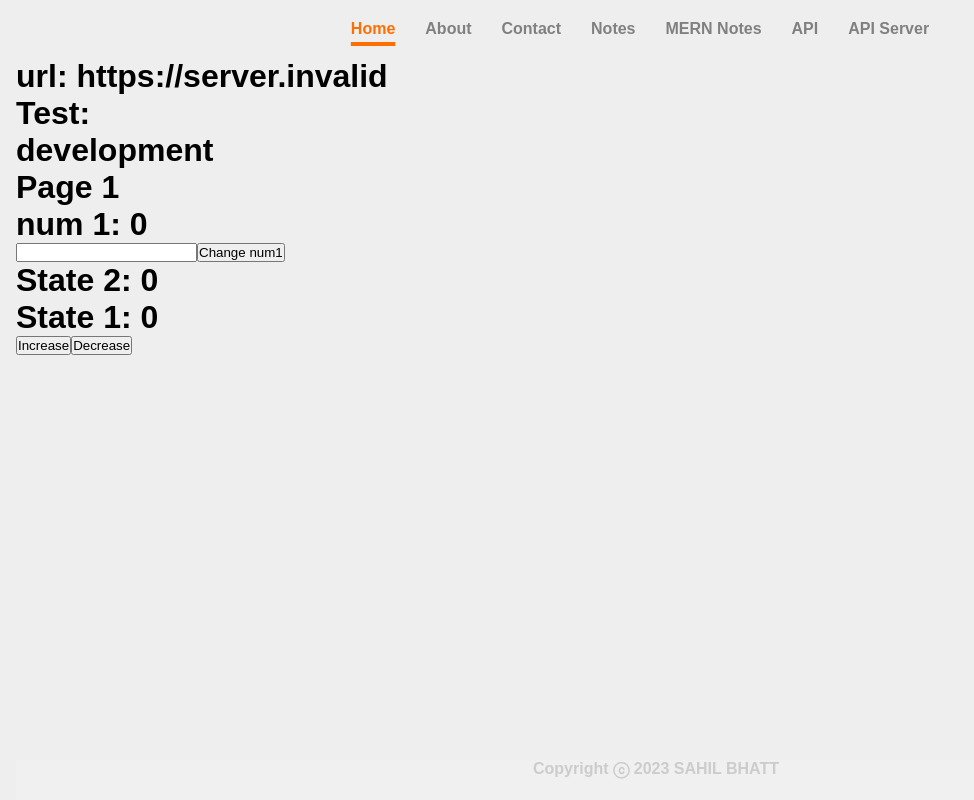
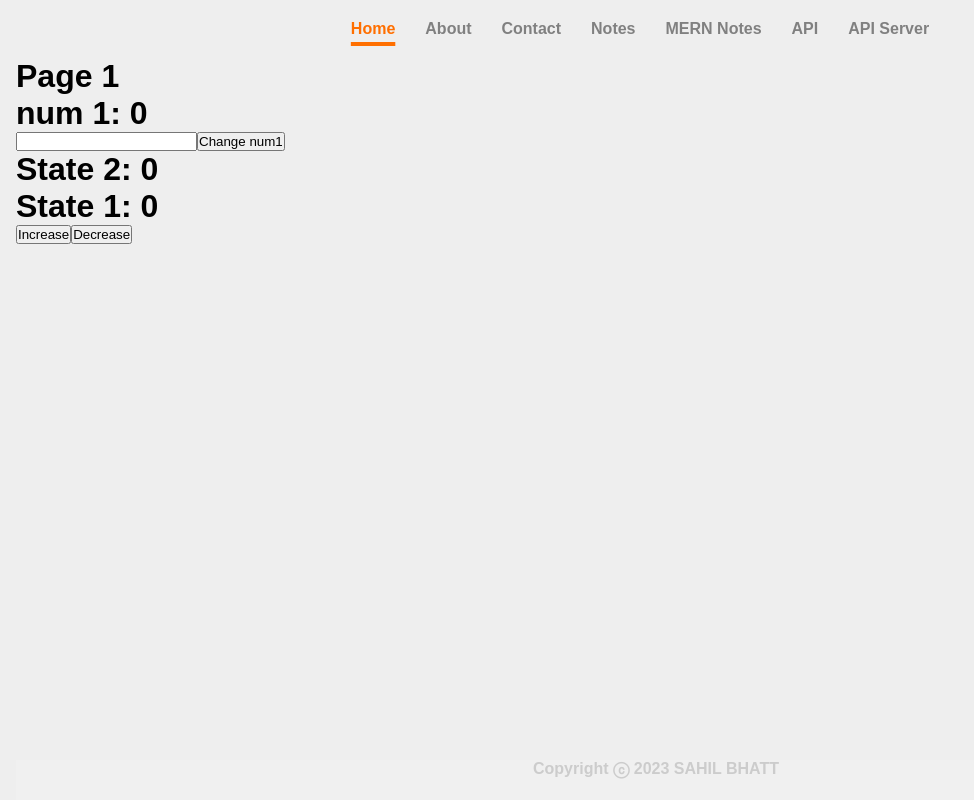
Before and after one commit to bhattsahil95/MERN-Client, a React (Create React App) app: page / in a window 1280 px wide. Shown: the whole page, without its empty margins (0-974 px from the left). Built offline with nearby package versions, Linux system fonts and the light colour scheme; no server answers.

Commit message:
Final touch up. Will improve it in the future.

```diff
--- a/src/Services/server-api.js
+++ b/src/Services/server-api.js
@@ -4,7 +4,7 @@ import axios from "axios";
 
 
 //My base url
-const BASE_URL = "http://localhost:5500/";
+const BASE_URL = process.env.REACT_APP_BASE_URL;
 
 //Get all the states
 
@@ -23,6 +23,9 @@ const getNotes = async () => {
     } catch (error) {
       console.error(error);
       throw new Error('Some error occurred while fetching data.');
+    } finally {
+      console.log(`Base URL ${url}`)
+
     }
   };
 
@@ -30,7 +33,7 @@ const getNotes = async () => {
 //-------------------- CRETA A NEW NOTE  -----------------------------//
 
 const createNewNote = async (noteData) => {
-  const BASE_URL = 'http://localhost:5500/'; // Replace with your actual back-end URL
+
   const url = `${BASE_URL}note/create`;
 
   try {
--- a/src/pages/HomePage.js
+++ b/src/pages/HomePage.js
@@ -24,9 +24,8 @@ const HomePage = () => {
 
   return (
     <div>
-     <h1>url: {process.env.REACT_APP_BASE_URL}</h1>
-      <h1> Test: {process.env.REACT_APP_TEST}</h1>
-      <h1> {process.env.NODE_ENV} </h1>
+
+
       <h1>Page 1</h1>
       <h1>num 1: {num1}</h1>
       <input type="number" value={newNum} onChange={(e) => setNewNum(e.target.value)} />
--- a/src/pages/ServerApi.js
+++ b/src/pages/ServerApi.js
@@ -11,7 +11,7 @@ export default function ServerApi () {
 
 
     const startData = ""
-    const BASE_URL = "http://localhost:5500/";
+    const BASE_URL = "https://mern-server-1j3g.onrender.com/";
 
     const [data, setData] = useState(startData);
     const [isLoading, setIsLoading] = useState(true);
```
